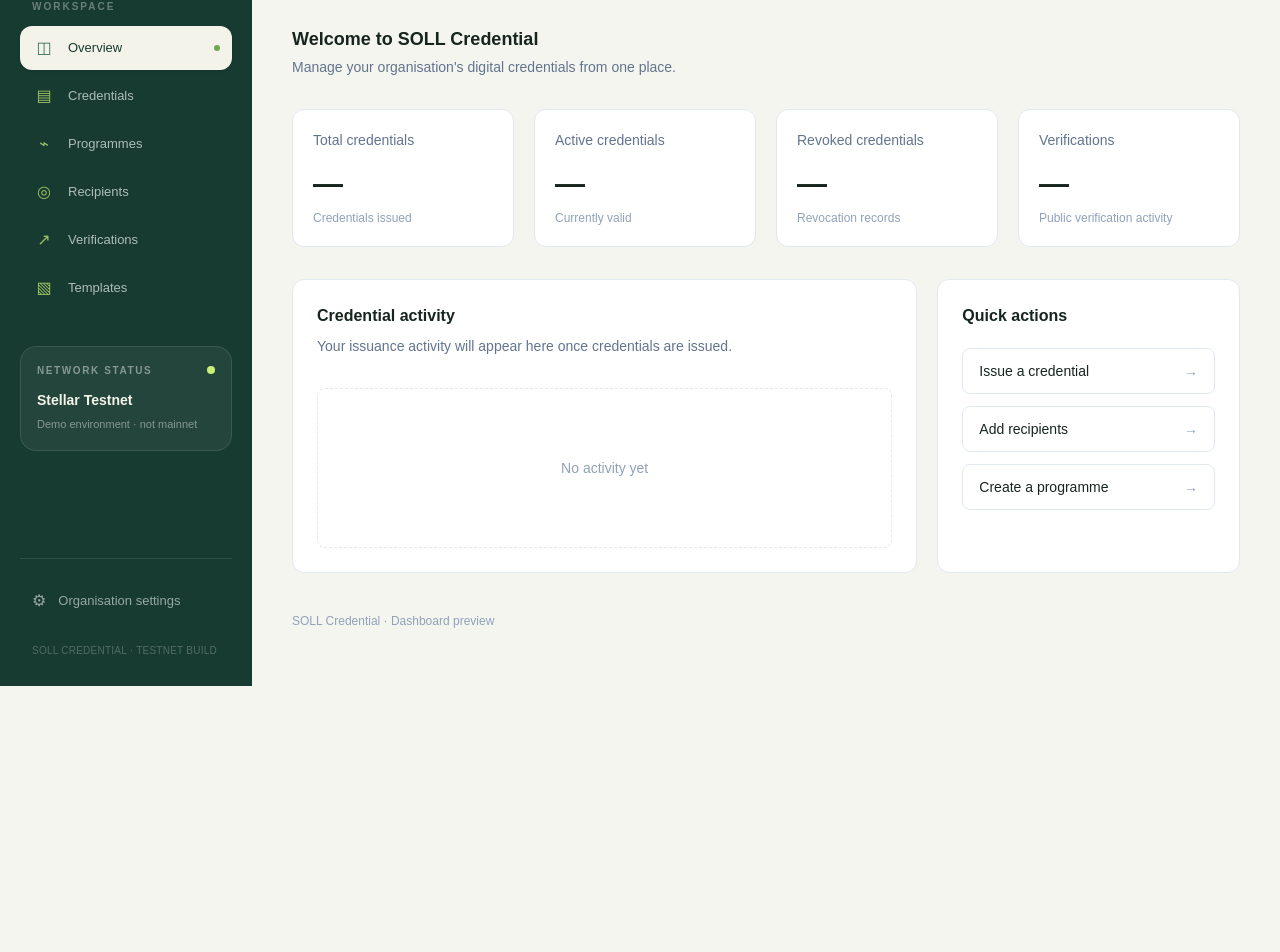
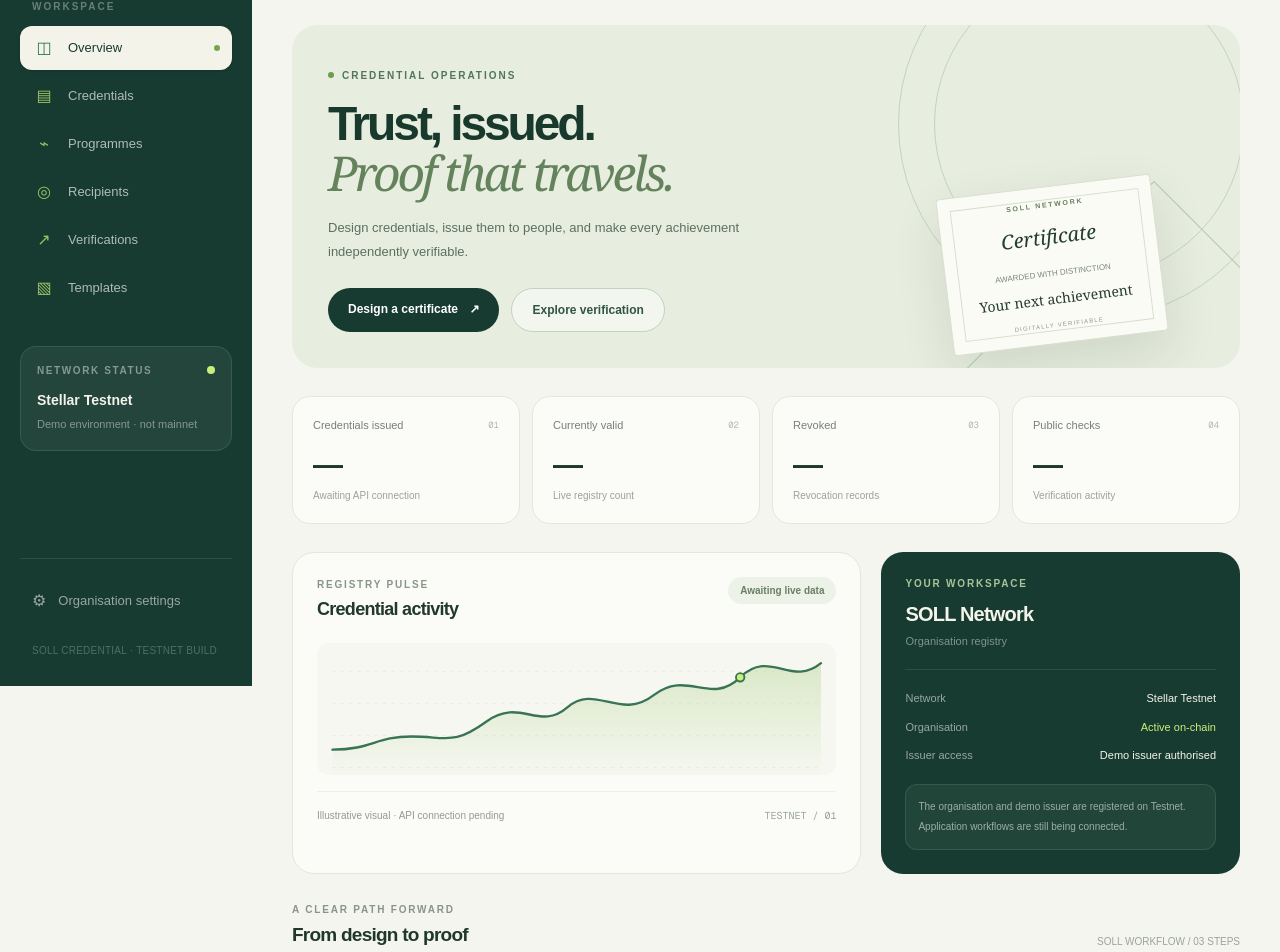
Before and after one commit to Rayxworld/Soll-credentials, a Next.js app in the folder apps/web/: page / in a window 1280 px wide. Shown: the part 114-1066 px from the top of the page. Before the commit the page ends 800 px from the top, so only its background shows below. Built offline with nearby package versions, Linux system fonts and the light colour scheme.

Commit message:
feat(web): redesign SOLL workspace overview

```diff
--- a/apps/web/src/app/page.tsx
+++ b/apps/web/src/app/page.tsx
@@ -1,54 +1,133 @@
+import Link from "next/link";
 import DashboardShell from "@/components/dashboard-shell";
 import DashboardHeader from "@/components/dashboard-header";
 
 const metrics = [
-  ["Total credentials", "—", "Credentials issued"],
-  ["Active credentials", "—", "Currently valid"],
-  ["Revoked credentials", "—", "Revocation records"],
-  ["Verifications", "—", "Public verification activity"],
+  { label: "Credentials issued", value: "—", note: "Awaiting API connection", mark: "01" },
+  { label: "Currently valid", value: "—", note: "Live registry count", mark: "02" },
+  { label: "Revoked", value: "—", note: "Revocation records", mark: "03" },
+  { label: "Public checks", value: "—", note: "Verification activity", mark: "04" },
 ];
+
+const steps = [
+  { number: "01", title: "Shape the certificate", detail: "Build a visual identity for every programme.", href: "/templates", action: "Open template studio" },
+  { number: "02", title: "Issue with confidence", detail: "Prepare recipient details and credential data.", href: "/credentials", action: "Credential workflow" },
+  { number: "03", title: "Make it verifiable", detail: "Anchor a proof and let anyone check its status.", href: "/verifications", action: "Verification desk" },
+];
+
+function ActivityMark() {
+  return (
+    <svg viewBox="0 0 520 132" role="img" aria-label="Illustrative credential activity curve" className="h-full w-full">
+      <defs><linearGradient id="area" x1="0" x2="0" y1="0" y2="1"><stop offset="0%" stopColor="#a8ce7d" stopOpacity=".35"/><stop offset="100%" stopColor="#a8ce7d" stopOpacity="0"/></linearGradient></defs>
+      {[22, 56, 90, 124].map(y => <line key={y} x1="0" x2="520" y1={y} y2={y} stroke="#e8ebe3" strokeDasharray="3 6" />)}
+      <path d="M0 105 C42 105 46 91 84 91 S128 101 164 75 S220 86 250 60 S306 75 342 47 S402 59 434 28 S488 39 520 13 L520 132 L0 132Z" fill="url(#area)" />
+      <path d="M0 105 C42 105 46 91 84 91 S128 101 164 75 S220 86 250 60 S306 75 342 47 S402 59 434 28 S488 39 520 13" fill="none" stroke="#397454" strokeWidth="2.5" strokeLinecap="round" />
+      <circle cx="434" cy="28" r="4.5" fill="#c9ef78" stroke="#397454" strokeWidth="2"/>
+    </svg>
+  );
+}
 
 export default function Home() {
   return (
     <DashboardShell>
       <DashboardHeader title="Overview" />
-      <section className="mb-8">
-        <h3 className="text-lg font-semibold">Welcome to SOLL Credential</h3>
-        <p className="mt-1 text-sm text-slate-500">
-          Manage your organisation&apos;s digital credentials from one place.
-        </p>
+
+      <section className="relative mb-7 overflow-hidden rounded-[26px] bg-[#e7eddf] px-6 py-7 sm:px-9 sm:py-9">
+        <div className="relative z-10 max-w-[590px]">
+          <p className="mb-4 inline-flex items-center gap-2 text-[10px] font-bold uppercase tracking-[.2em] text-[#53745d]">
+            <span className="h-1.5 w-1.5 rounded-full bg-[#6c9e4c]"/> Credential operations
+          </p>
+          <h1 className="max-w-[540px] text-[clamp(30px,4vw,48px)] font-semibold leading-[1.04] tracking-[-.065em] text-[#18392c]">
+            Trust, issued.<br/><span className="font-serif font-normal italic text-[#64835d]">Proof that travels.</span>
+          </h1>
+          <p className="mt-4 max-w-[440px] text-[13px] leading-6 text-[#5c7061]">
+            Design credentials, issue them to people, and make every achievement independently verifiable.
+          </p>
+          <div className="mt-6 flex flex-wrap gap-3">
+            <Link href="/templates" className="rounded-full bg-[#173b30] px-5 py-3 text-[12px] font-semibold text-white transition hover:bg-[#245541]">Design a certificate <span className="ml-2">↗</span></Link>
+            <Link href="/verifications" className="rounded-full border border-[#c4d2c0] bg-white/45 px-5 py-3 text-[12px] font-semibold text-[#315542] transition hover:bg-white/80">Explore verification</Link>
+          </div>
+        </div>
+        <div aria-hidden="true" className="pointer-events-none absolute -right-12 -top-24 hidden h-[390px] w-[390px] rounded-full border border-[#c4d3bd] sm:block"/>
+        <div aria-hidden="true" className="pointer-events-none absolute -right-1 -top-14 hidden h-[310px] w-[310px] rounded-full border border-[#c4d3bd] sm:block"/>
+        <div aria-hidden="true" className="pointer-events-none absolute -right-16 bottom-[-175px] hidden h-[300px] w-[300px] rotate-45 border border-[#b8c9b2] sm:block"/>
+        <div className="absolute bottom-6 right-8 hidden rotate-[-7deg] rounded-sm border border-[#d9dfd1] bg-[#fbfbf5] p-3 shadow-[0_20px_50px_rgba(38,66,45,.12)] sm:block lg:right-20">
+          <div className="flex h-[132px] w-[190px] flex-col items-center justify-center border border-[#d8dfd0] px-3 text-center">
+            <span className="text-[7px] font-bold uppercase tracking-[.25em] text-[#66805e]">SOLL NETWORK</span>
+            <span className="mt-3 font-serif text-[20px] italic text-[#233d30]">Certificate</span>
+            <span className="mt-1 h-px w-12 bg-[#b7c7ac]"/>
+            <span className="mt-3 text-[8px] text-[#7a8878]">AWARDED WITH DISTINCTION</span>
+            <span className="mt-2 font-serif text-[14px] text-[#263c30]">Your next achievement</span>
+            <span className="mt-3 text-[6px] tracking-[.2em] text-[#8d998a]">DIGITALLY VERIFIABLE</span>
+          </div>
+        </div>
       </section>
-      <section className="grid gap-5 sm:grid-cols-2 xl:grid-cols-4">
-        {metrics.map(([label, value, note]) => (
-          <article key={label} className="rounded-xl border border-slate-200 bg-white p-5">
-            <p className="text-sm text-slate-500">{label}</p>
-            <p className="mt-4 text-3xl font-bold">{value}</p>
-            <p className="mt-2 text-xs text-slate-400">{note}</p>
+
+      <section className="mb-7 grid grid-cols-2 gap-3 xl:grid-cols-4">
+        {metrics.map((item, index) => (
+          <article key={item.label} className="rounded-[18px] border border-[#e3e7de] bg-[#fbfcf8] p-4 sm:p-5">
+            <div className="flex items-center justify-between">
+              <span className="text-[11px] font-medium text-[#758078]">{item.label}</span>
+              <span className="font-mono text-[9px] text-[#b1b9af]">{item.mark}</span>
+            </div>
+            <p className="mt-4 text-[30px] font-semibold leading-none tracking-[-.06em] text-[#20382c]">{item.value}</p>
+            <p className="mt-2 text-[10px] text-[#9aa39a]">{item.note}</p>
           </article>
         ))}
       </section>
-      <section className="mt-8 grid gap-5 xl:grid-cols-3">
-        <article className="rounded-xl border border-slate-200 bg-white p-6 xl:col-span-2">
-          <h3 className="font-semibold">Credential activity</h3>
-          <p className="mt-2 text-sm text-slate-500">
-            Your issuance activity will appear here once credentials are issued.
-          </p>
-          <div className="mt-8 flex h-40 items-center justify-center rounded-lg border border-dashed border-slate-200 text-sm text-slate-400">
-            No activity yet
+
+      <div className="grid gap-5 xl:grid-cols-[1.35fr_.85fr]">
+        <section className="rounded-[22px] border border-[#e3e7de] bg-[#fbfcf8] p-5 sm:p-6">
+          <div className="flex flex-wrap items-start justify-between gap-3">
+            <div>
+              <p className="text-[10px] font-bold uppercase tracking-[.18em] text-[#89948a]">Registry pulse</p>
+              <h2 className="mt-1 text-[18px] font-semibold tracking-[-.04em] text-[#21382c]">Credential activity</h2>
+            </div>
+            <span className="rounded-full bg-[#edf2e8] px-3 py-1.5 text-[10px] font-semibold text-[#688064]">Awaiting live data</span>
           </div>
-        </article>
-        <article className="rounded-xl border border-slate-200 bg-white p-6">
-          <h3 className="font-semibold">Quick actions</h3>
-          <div className="mt-5 space-y-3">
-            {["Issue a credential", "Add recipients", "Create a programme"].map(item => (
-              <button key={item} className="w-full rounded-lg border border-slate-200 px-4 py-3 text-left text-sm font-medium hover:border-indigo-300 hover:bg-indigo-50">
-                {item} <span className="float-right text-slate-400">→</span>
-              </button>
-            ))}
+          <div className="mt-5 h-[132px] overflow-hidden rounded-xl bg-[#f5f7f0] px-2 pt-2"><ActivityMark /></div>
+          <div className="mt-4 flex items-center justify-between border-t border-[#edf0e9] pt-4">
+            <p className="text-[10px] text-[#929b91]">Illustrative visual · API connection pending</p>
+            <span className="font-mono text-[10px] text-[#9aa49a]">TESTNET / 01</span>
           </div>
-        </article>
+        </section>
+
+        <section className="rounded-[22px] bg-[#173b30] p-5 text-[#f5f4eb] sm:p-6">
+          <p className="text-[10px] font-bold uppercase tracking-[.18em] text-[#a9c49a]">Your workspace</p>
+          <h2 className="mt-2 text-[20px] font-semibold tracking-[-.04em]">SOLL Network</h2>
+          <p className="mt-1 text-[11px] text-white/45">Organisation registry</p>
+          <div className="my-5 h-px bg-white/10"/>
+          <div className="flex items-center justify-between text-[11px]"><span className="text-white/55">Network</span><span className="font-medium">Stellar Testnet</span></div>
+          <div className="mt-3 flex items-center justify-between text-[11px]"><span className="text-white/55">Organisation</span><span className="font-medium text-[#c9ef78]">Active on-chain</span></div>
+          <div className="mt-3 flex items-center justify-between text-[11px]"><span className="text-white/55">Issuer access</span><span className="font-medium">Demo issuer authorised</span></div>
+          <p className="mt-5 rounded-xl border border-white/10 bg-white/[.05] p-3 text-[10px] leading-5 text-white/55">The organisation and demo issuer are registered on Testnet. Application workflows are still being connected.</p>
+        </section>
+      </div>
+
+      <section className="mt-7">
+        <div className="mb-4 flex items-end justify-between gap-3">
+          <div>
+            <p className="text-[10px] font-bold uppercase tracking-[.18em] text-[#89948a]">A clear path forward</p>
+            <h2 className="mt-1 text-[19px] font-semibold tracking-[-.04em] text-[#20382c]">From design to proof</h2>
+          </div>
+          <span className="hidden text-[10px] text-[#9aa39a] sm:block">SOLL WORKFLOW / 03 STEPS</span>
+        </div>
+        <div className="grid gap-3 md:grid-cols-3">
+          {steps.map((step) => (
+            <article key={step.number} className="group rounded-[18px] border border-[#e3e7de] bg-[#fbfcf8] p-5 transition hover:-translate-y-0.5 hover:border-[#cbd8c6] hover:shadow-[0_12px_30px_rgba(35,58,40,.06)]">
+              <span className="font-mono text-[10px] text-[#91a18d]">{step.number} / 03</span>
+              <h3 className="mt-4 text-[15px] font-semibold tracking-[-.025em] text-[#263c30]">{step.title}</h3>
+              <p className="mt-1.5 min-h-10 text-[11px] leading-5 text-[#849087]">{step.detail}</p>
+              <Link href={step.href} className="mt-4 inline-flex items-center gap-2 text-[11px] font-semibold text-[#3d704f] transition group-hover:gap-3">{step.action} <span>↗</span></Link>
+            </article>
+          ))}
+        </div>
       </section>
-      <p className="mt-10 text-xs text-slate-400">SOLL Credential · Dashboard preview</p>
+
+      <footer className="mt-9 flex flex-wrap justify-between gap-2 border-t border-[#e3e7de] pt-4 text-[9px] tracking-wide text-[#a0a99f]">
+        <span>SOLL CREDENTIAL · A MORE TRUSTWORTHY WAY TO RECOGNISE ACHIEVEMENT</span>
+        <span>TESTNET PRESENTATION BUILD</span>
+      </footer>
     </DashboardShell>
   );
 }
```
